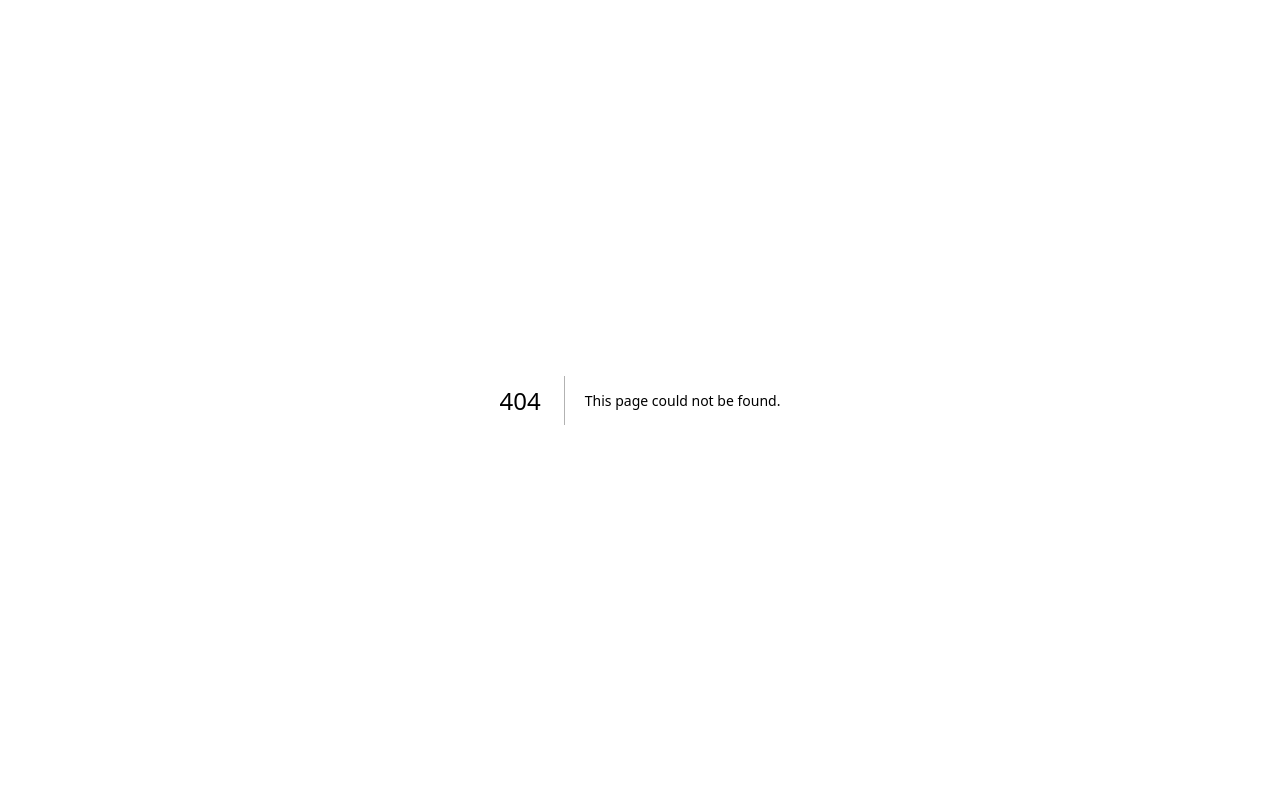
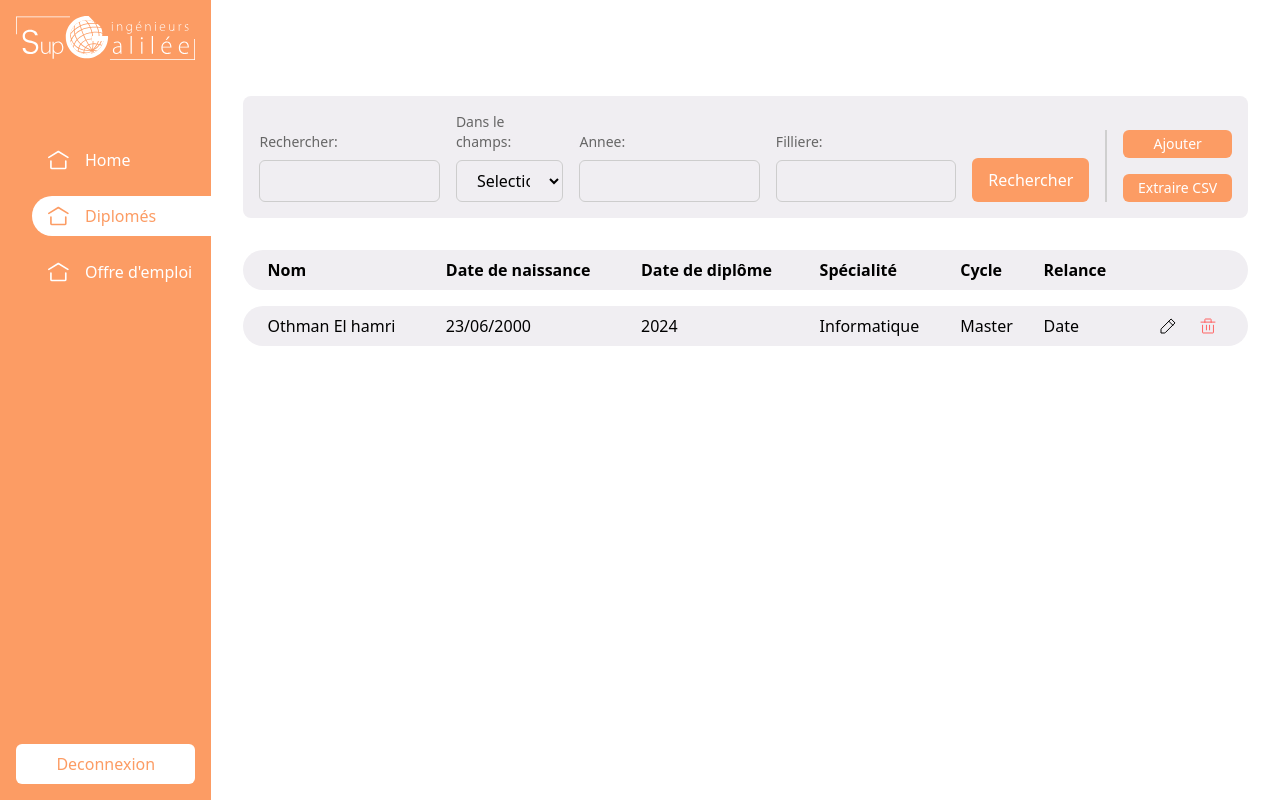
Before and after one commit to omYoucOthAliJy/Observatoire_des_metiers, a Next.js app in the folder observatoire_frontend/: page /admin/diplome in a window 1280 px wide. Before the commit this address had no page. Built offline with nearby package versions, Linux system fonts and the light colour scheme.

Commit message:
create diplome page for admin role

```diff
--- /dev/null
+++ b/observatoire_frontend/pages/admin/diplome.tsx
@@ -0,0 +1,68 @@
+import TableRow from "@/components/admin/table-row";
+import { Button, Input, Select } from "@/components/form";
+import SideBar from "@/components/profile/Sidebar";
+
+export default function Diplome() {
+  return (
+    <div className="min-h-screen bg-white flex items-stretch">
+      <SideBar />
+      <div className="lg:container text-black p-8 mt-16 flex items-start justify-center mx-auto">
+        <div>
+          <div className="bg-[#F0EEF2] flex gap-4 p-4 rounded-lg items-end">
+            <Input details="Rechercher:" theme="theme3" className="border-[#CDCDCD]" />
+            <Select
+              options={[]}
+              placeholder="Selectionner..."
+              details="Dans le champs:"
+              theme="theme3"
+              className="border-[#CDCDCD]"
+            />
+            <Input details="Annee:" theme="theme3" className="border-[#CDCDCD]" />
+            <Input details="Filliere:" theme="theme3" className="border-[#CDCDCD]" />
+            <Button className="h-11">Rechercher</Button>
+            <div className="border-[#CFCFCF] border-l-2 pl-4">
+              <Button size="sm" className="self-end w-full mb-4">
+                Ajouter
+              </Button>
+              <Button size="sm" className="self-end w-full">
+                Extraire CSV
+              </Button>
+            </div>
+          </div>
+          <div className="mt-8">
+            <table
+              className="table-auto w-full"
+              border={0}
+              cellPadding={0}
+            >
+              <thead>
+                <tr className="bg-[#F0EEF2] rounded-full">
+                  <th className="text-start pl-6 rounded-l-full p-2">Nom</th>
+                  <th className="text-start p-2">Date de naissance</th>
+                  <th className="text-start p-2">Date de diplôme</th>
+                  <th className="text-start p-2">Spécialité</th>
+                  <th className="text-start p-2">Cycle</th>
+                  <th className="text-start p-2">Relance</th>
+                  <td className="rounded-r-full" />
+                </tr>
+              </thead>
+              <tbody>
+                <TableRow
+                  item={{
+                    nom: "Othman El hamri",
+                    cycle: "Master",
+                    dateDiplome: "2024",
+                    dateNaissance: "23/06/2000",
+                    id: 1,
+                    relance: "Date",
+                    specialite: "Informatique"
+                  }}
+                />
+              </tbody>
+            </table>
+          </div>
+        </div>
+      </div>
+    </div>
+  );
+}
```
